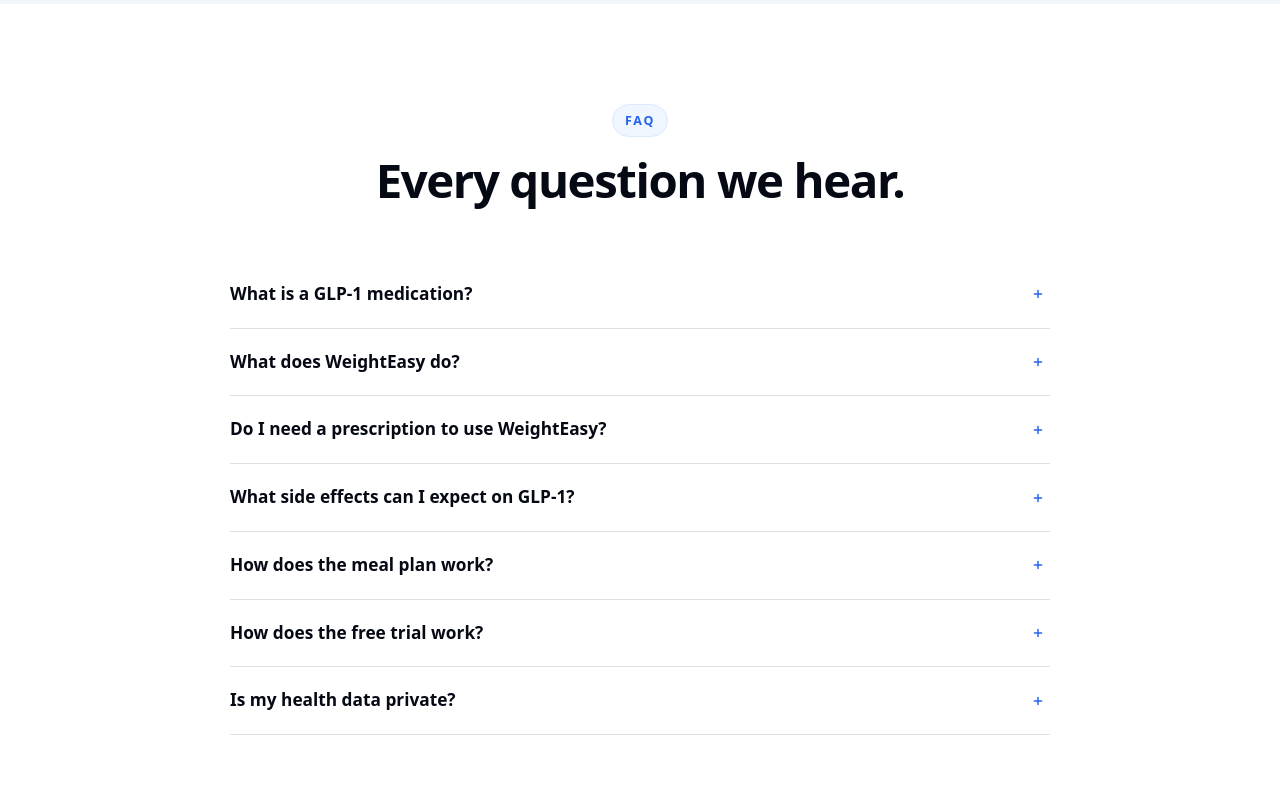
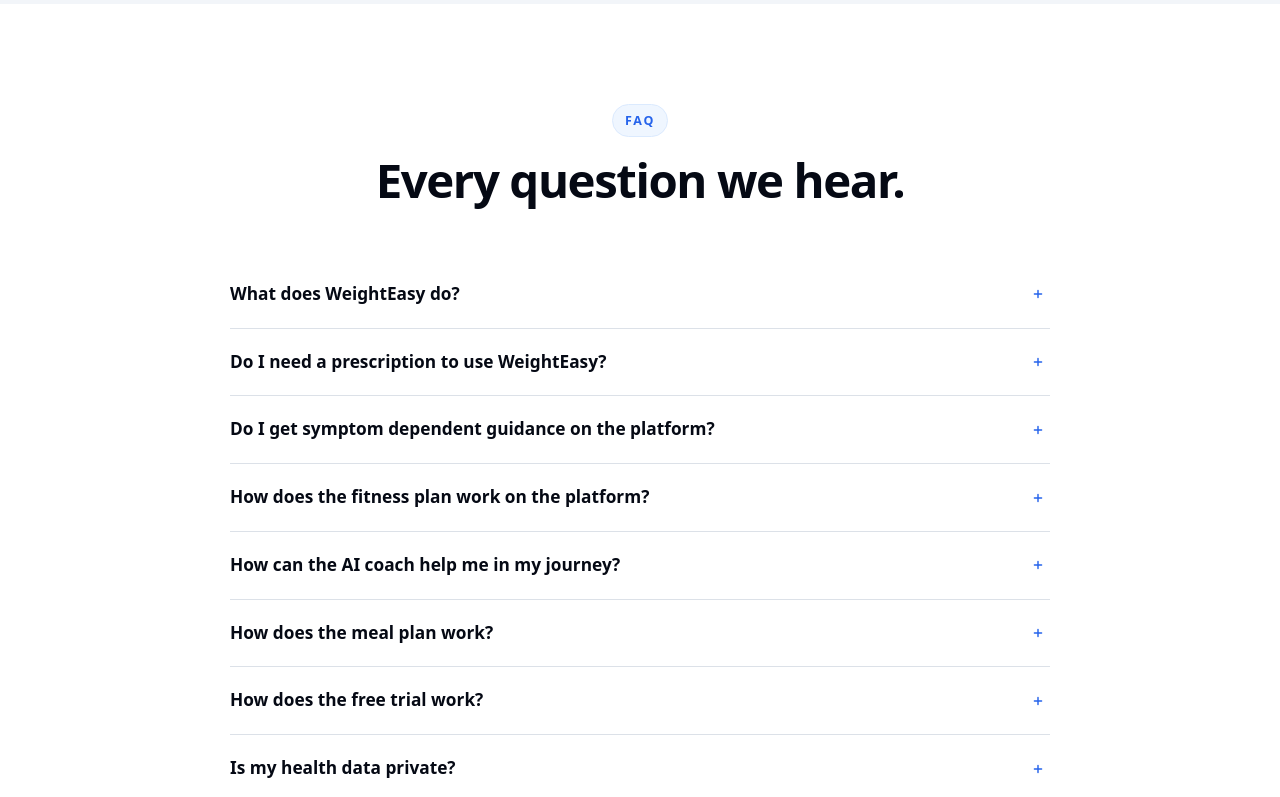
Before and after one commit to fahimtaphealth/weighteasy-site, a Next.js app: page / in a window 1280 px wide. Shown: the part 10307-11104 px from the top of the page. Built offline with nearby package versions, Linux system fonts and the light colour scheme; a web font is replaced by a local one.

Commit message:
Add 3 new FAQ questions, remove GLP-1 medication and side effects questions

```diff
--- a/components/FAQ.tsx
+++ b/components/FAQ.tsx
@@ -7,10 +7,6 @@
 
 const faqs = [
   {
-    q: "What is a GLP-1 medication?",
-    a: "GLP-1 medications (like Ozempic, Wegovy, Mounjaro, and Zepbound) are prescription drugs that help regulate appetite and blood sugar. They work by mimicking a hormone your body naturally produces, helping you feel full longer and reducing cravings.",
-  },
-  {
     q: "What does WeightEasy do?",
     a: "WeightEasy is a companion app for people on GLP-1 medications. It tracks your dose cycle, adjusts your meals and fitness to match how your body feels each day, manages side effects with real remedies, and gives you an AI coach available any time.",
   },
@@ -19,8 +15,16 @@
     a: "Yes. WeightEasy is designed to work alongside a GLP-1 medication you already have prescribed. We don't prescribe or sell medication.",
   },
   {
-    q: "What side effects can I expect on GLP-1?",
-    a: "Common side effects include nausea, fatigue, constipation, and reduced appetite - especially in the first few weeks or after a dose increase. Most people find these manageable over time. WeightEasy helps you track and manage them day by day.",
+    q: "Do I get symptom dependent guidance on the platform?",
+    a: "Yes. When you log a symptom like nausea, fatigue, or constipation, WeightEasy immediately suggests remedies tailored to what you're feeling and where you are in your dose cycle. The guidance updates as your symptoms change.",
+  },
+  {
+    q: "How does the fitness plan work on the platform?",
+    a: "Your fitness plan adapts to your dose cycle. On days when energy is low, we suggest gentle walks or stretching. On your stronger days, we push strength training and higher protein targets. Everything adjusts automatically as your body responds.",
+  },
+  {
+    q: "How can the AI coach help me in my journey?",
+    a: "The AI coach is available 24/7 and trained specifically on GLP-1 medications. It can answer questions about your symptoms, suggest meal swaps, explain what to expect at each dose level, and help you stay on track when things get tough.",
   },
   {
     q: "How does the meal plan work?",
@@ -28,7 +32,7 @@
   },
   {
     q: "How does the free trial work?",
-    a: "You get 7 days of full access to every feature. Cancel anytime, no charge. After that, it's $9.99/month or $49.99/year. If you try it for 90 days and it's not for you, we refund you - no questions.",
+    a: "You get 7 days of full access to every feature. Cancel anytime, no charge. After that, it's $9.99/month or $49.99/year.",
   },
   {
     q: "Is my health data private?",
```
